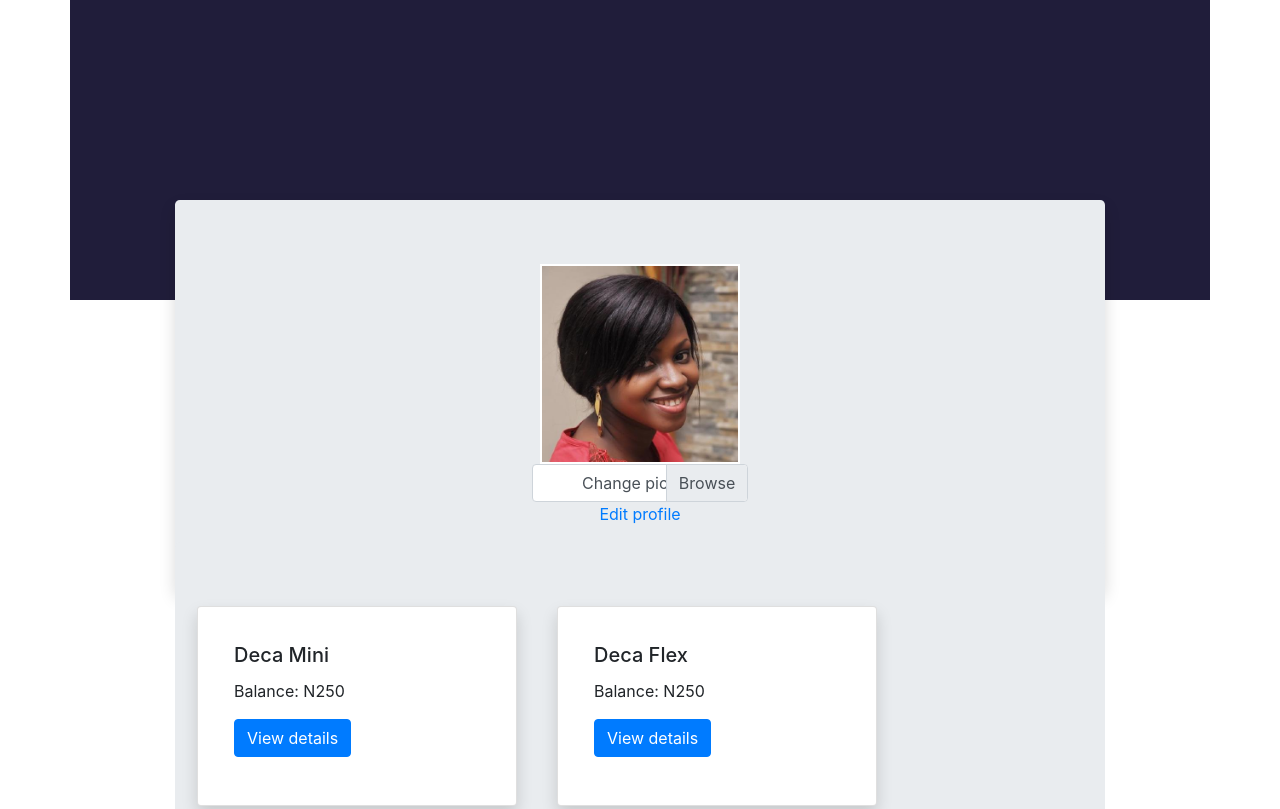
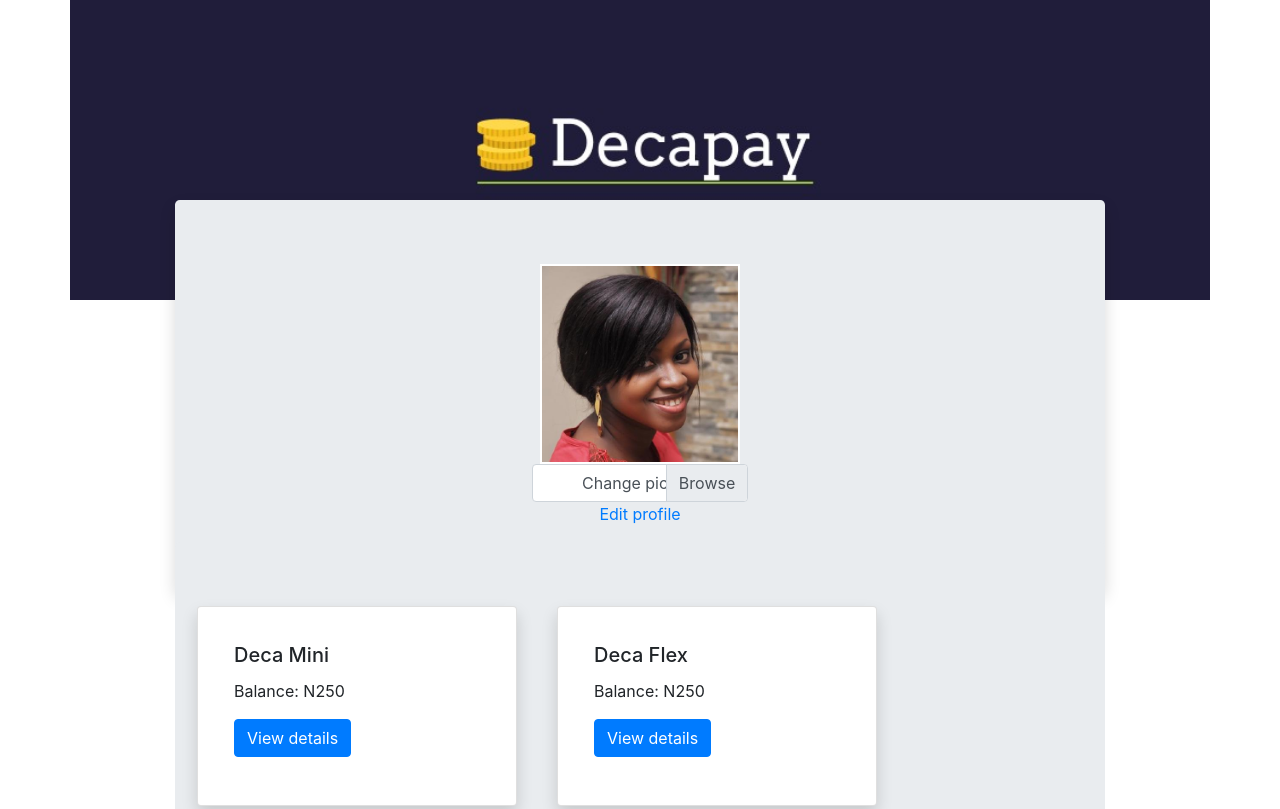
Before and after one commit to lesijay/decapay, a plain HTML site: page profile.html in a window 1280 px wide. Shown: the top 809 px of the page. Drawn offline with nearby package versions, Linux system fonts and the light colour scheme.

Commit message:
delete image folder and adjust profile pix fitness

```diff
--- a/css/profile.css
+++ b/css/profile.css
@@ -1,6 +1,6 @@
 #header{
     background-image: url("../images/logo.jpeg");
-    background-size: 00px;;
+    background-size: 400px;;
     background-repeat: no-repeat;
     border-radius: 0;
     height: 300px;
```
